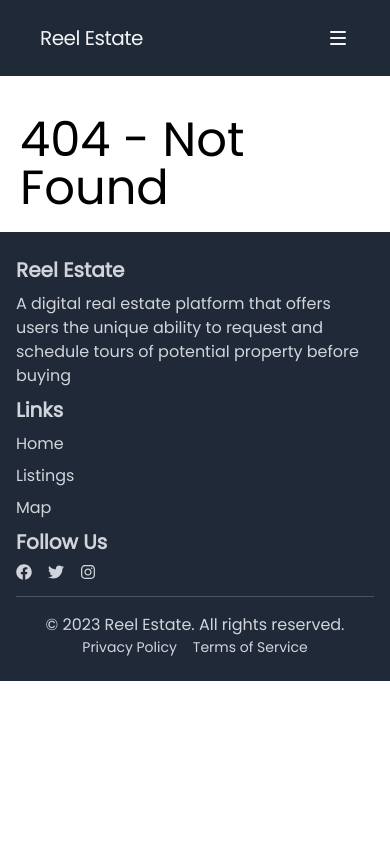
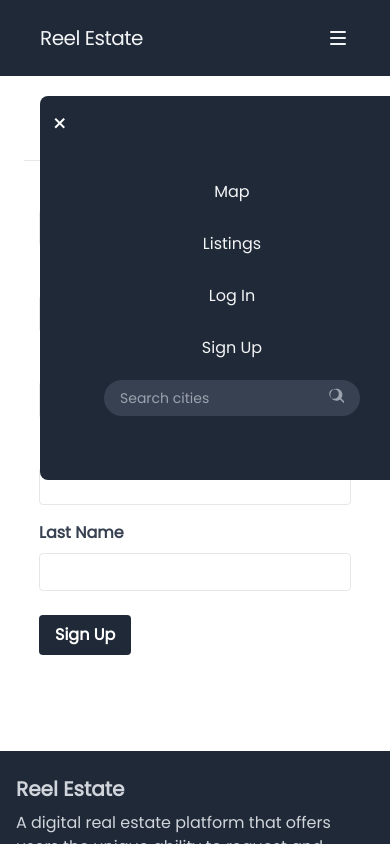
Before and after one commit to AbogeJr/reel_estate, a React (Create React App) app in the folder frontend/: page /signup in a window 390 px wide. Both pictures are taken after a click on the button 338 px from the left and 38 px from the top of the page. Shown: the top 844 px of the page. Built offline with nearby package versions, Linux system fonts and the light colour scheme.

Commit message:
update: added forms && fixed responsive menu

```diff
--- a/frontend/src/App.js
+++ b/frontend/src/App.js
@@ -3,8 +3,9 @@ import Home from "./pages/Home";
 import Navbar from "./components/NavBar";
 import Error from "./pages/Error";
 import Listings from "./pages/Listings";
-import Grid from "./components/Grid";
 import Footer from "./components/Footer";
+import LoginForm from "./pages/LoginForm";
+import SignUpForm from "./pages/SignUpForm";
 
 const App = () => {
   return (
@@ -13,7 +14,8 @@ const App = () => {
       <Routes>
         <Route path="/" element={<Home />} />
         <Route path="/listings" element={<Listings />} />
-        <Route path="/grid" element={<Grid />} />
+        <Route path="/signup" element={<SignUpForm />} />
+        <Route path="/login" element={<LoginForm />} />
         <Route path="*" element={<Error />} />
       </Routes>
       <Footer />
--- a/frontend/src/components/NavBar.js
+++ b/frontend/src/components/NavBar.js
@@ -61,6 +61,18 @@ const Navbar = () => {
             >
               Listings
             </Link>
+            <Link
+              to="/login"
+              className="text-gray-100 hover:text-gray-300 py-2 px-3"
+            >
+              Log In
+            </Link>
+            <Link
+              to="/signup"
+              className="text-gray-100 hover:text-gray-300 py-2 px-3"
+            >
+              Sign Up
+            </Link>
             <div className="relative">
               <input
                 type="text"
@@ -82,6 +94,64 @@ const Navbar = () => {
               </div>
             </div>
           </div>
+          {isMenuOpen && (
+            <div className=" md:hidden flex flex-col absolute top-24 bg-gray-800 p-16 rounded-lg items-center space-y-3">
+              <button
+                className="absolute top-0 left-0 p-3 text-2xl text-white "
+                onClick={() => setIsMenuOpen(false)}
+              >
+                &times;
+              </button>
+              <Link
+                to="/"
+                className="text-gray-100 hover:text-gray-300 py-2 px-3"
+                onClick={() => setIsMenuOpen(false)}
+              >
+                Map
+              </Link>
+              <Link
+                to="/listings"
+                className="text-gray-100 hover:text-gray-300 py-2 px-3"
+                onClick={() => setIsMenuOpen(false)}
+              >
+                Listings
+              </Link>
+              <Link
+                to="/login"
+                className="text-gray-100 hover:text-gray-300 py-2 px-3"
+                onClick={() => setIsMenuOpen(false)}
+              >
+                Log In
+              </Link>
+              <Link
+                to="/signup"
+                className="text-gray-100 hover:text-gray-300 py-2 px-3"
+                onClick={() => setIsMenuOpen(false)}
+              >
+                Sign Up
+              </Link>
+              <div className="relative">
+                <input
+                  type="text"
+                  className="bg-gray-700 rounded-full text-sm placeholder-gray-400 px-4 py-2 pr-10 focus:outline-none focus:shadow-outline w-64"
+                  placeholder="Search cities"
+                />
+                <div className="absolute right-0 top-0 mt-2 mr-4">
+                  <svg
+                    className="h-4 w-4 fill-current text-gray-400"
+                    xmlns="http://www.w3.org/2000/svg"
+                    viewBox="0 0 20 20"
+                  >
+                    <path
+                      fillRule="evenodd"
+                      d="M15.043 14.35a7.5 7.5 0 111.414-1.414l4.242 4.243a1 1 0 11-1.414 1.414l-4.242-4.243zM7.5 13.5a6 6 0 100-12 6 6 0 000 12z"
+                      clipRule="evenodd"
+                    />
+                  </svg>
+                </div>
+              </div>
+            </div>
+          )}
         </div>
       </div>
     </nav>
--- /dev/null
+++ b/frontend/src/pages/LoginForm.js
@@ -0,0 +1,63 @@
+import { useState } from "react";
+
+function LoginForm() {
+  const [username, setUsername] = useState("");
+  const [password, setPassword] = useState("");
+
+  const handleSubmit = (event) => {
+    event.preventDefault();
+    //TODO: send username and password to server for validation
+  };
+
+  return (
+    <div className="w-full pt-24 md:pt-36 pb-24">
+      <h1 className="text-2xl mx-6 md:mx-16 p-4 mb-4 border-b">Log In</h1>
+      <form onSubmit={handleSubmit} className="w-4/5 max-w-md mx-auto">
+        <div className="mb-4">
+          <label
+            htmlFor="username"
+            className="block text-gray-700 font-bold mb-2"
+          >
+            Username
+          </label>
+          <input
+            type="text"
+            id="username"
+            name="username"
+            value={username}
+            onChange={(e) => setUsername(e.target.value)}
+            required
+            className="appearance-none border rounded w-full py-2 px-3 text-gray-700 leading-tight focus:outline-none focus:shadow-outline"
+          />
+        </div>
+        <div className="mb-6">
+          <label
+            htmlFor="password"
+            className="block text-gray-700 font-bold mb-2"
+          >
+            Password
+          </label>
+          <input
+            type="password"
+            id="password"
+            name="password"
+            value={password}
+            onChange={(e) => setPassword(e.target.value)}
+            required
+            className="appearance-none border rounded w-full py-2 px-3 text-gray-700 leading-tight focus:outline-none focus:shadow-outline"
+          />
+        </div>
+        <div className="flex items-center justify-between">
+          <button
+            type="submit"
+            className="bg-gray-800 hover:bg-gray-500 text-white font-bold py-2 px-4 rounded focus:outline-none focus:shadow-outline"
+          >
+            Sign In
+          </button>
+        </div>
+      </form>
+    </div>
+  );
+}
+
+export default LoginForm;
--- /dev/null
+++ b/frontend/src/pages/SignUpForm.js
@@ -0,0 +1,114 @@
+import { useState } from "react";
+
+function SignUpForm() {
+  const [username, setUsername] = useState("");
+  const [email, setEmail] = useState("");
+  const [password, setPassword] = useState("");
+  const [firstName, setFirstName] = useState("");
+  const [lastName, setLastName] = useState("");
+
+  const handleSubmit = (event) => {
+    event.preventDefault();
+    // send form data to server for registration
+  };
+
+  return (
+    <div className="w-full pt-24 md:pt-36 pb-24">
+      <h1 className="text-2xl mx-6 md:mx-16 p-4 mb-4 border-b">Sign Up</h1>
+      <form onSubmit={handleSubmit} className="max-w-md w-4/5 mx-auto">
+        <div className="mb-4">
+          <label
+            htmlFor="username"
+            className="block text-gray-700 font-bold mb-2"
+          >
+            Username
+          </label>
+          <input
+            type="text"
+            id="username"
+            name="username"
+            value={username}
+            onChange={(e) => setUsername(e.target.value)}
+            required
+            className="appearance-none border rounded w-full py-2 px-3 text-gray-700 leading-tight focus:outline-none focus:shadow-outline"
+          />
+        </div>
+        <div className="mb-4">
+          <label htmlFor="email" className="block text-gray-700 font-bold mb-2">
+            Email
+          </label>
+          <input
+            type="email"
+            id="email"
+            name="email"
+            value={email}
+            onChange={(e) => setEmail(e.target.value)}
+            required
+            className="appearance-none border rounded w-full py-2 px-3 text-gray-700 leading-tight focus:outline-none focus:shadow-outline"
+          />
+        </div>
+        <div className="mb-4">
+          <label
+            htmlFor="password"
+            className="block text-gray-700 font-bold mb-2"
+          >
+            Password
+          </label>
+          <input
+            type="password"
+            id="password"
+            name="password"
+            value={password}
+            onChange={(e) => setPassword(e.target.value)}
+            required
+            className="appearance-none border rounded w-full py-2 px-3 text-gray-700 leading-tight focus:outline-none focus:shadow-outline"
+          />
+        </div>
+        <div className="mb-4">
+          <label
+            htmlFor="firstName"
+            className="block text-gray-700 font-bold mb-2"
+          >
+            First Name
+          </label>
+          <input
+            type="text"
+            id="firstName"
+            name="firstName"
+            value={firstName}
+            onChange={(e) => setFirstName(e.target.value)}
+            required
+            className="appearance-none border rounded w-full py-2 px-3 text-gray-700 leading-tight focus:outline-none focus:shadow-outline"
+          />
+        </div>
+        <div className="mb-6">
+          <label
+            htmlFor="lastName"
+            className="block text-gray-700 font-bold mb-2"
+          >
+            Last Name
+          </label>
+          <input
+            type="text"
+            id="lastName"
+            name="lastName"
+            value={lastName}
+            onChange={(e) => setLastName(e.target.value)}
+            required
+            className="appearance-none border rounded w-full py-2 px-3 text-gray-700 leading-tight focus:outline-none focus:shadow-outline"
+          />
+        </div>
+        <div className="flex items-center justify-between">
+          <button
+            type="submit"
+            className="bg-gray-800 hover:bg-gray-500 text-white font-bold py-2 px-4 rounded focus:outline-none focus:shadow-outline"
+          >
+            Sign Up
+          </button>
+        </div>
+      </form>
+    </div>
+  );
+}
+
+export default SignUpForm;
```
